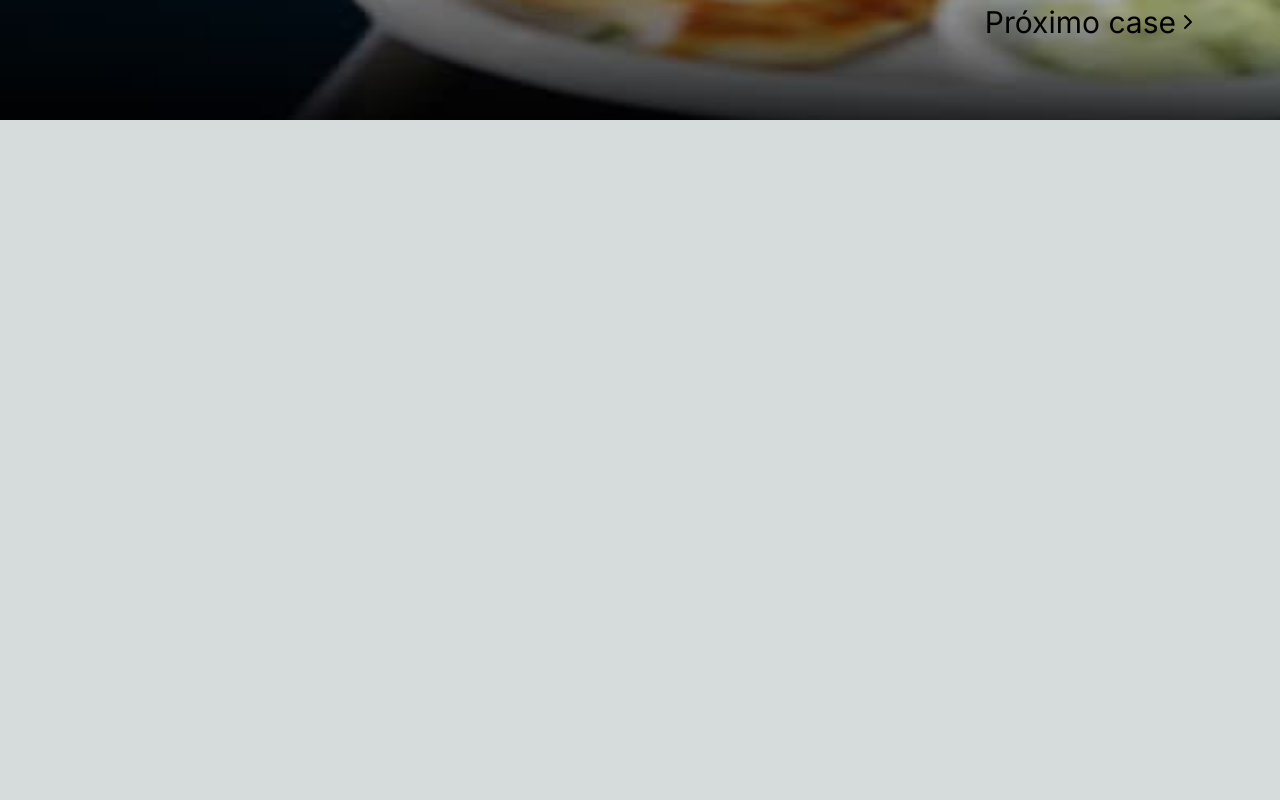
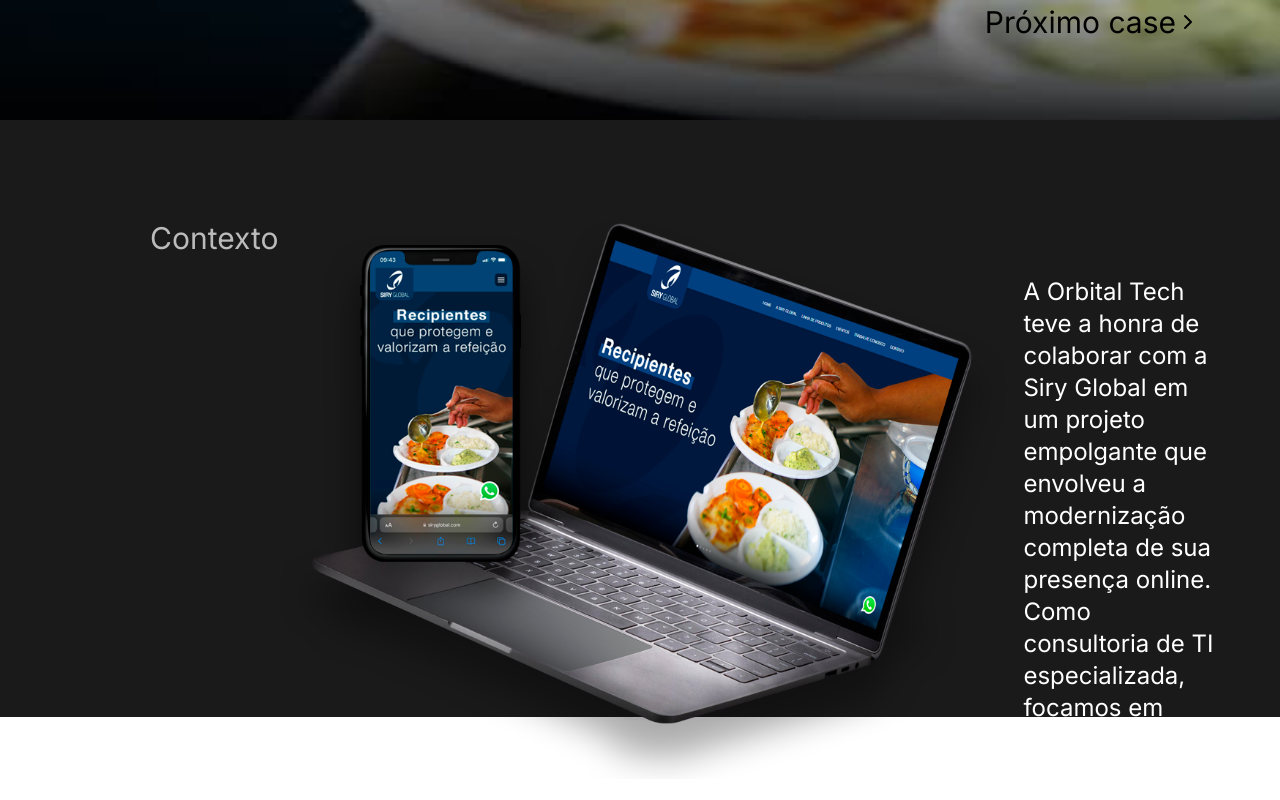
Before and after one commit to marcusdavanco/orbital-cases, a Next.js app: page /cases/siry-global in a window 1280 px wide. Shown: the part 760-1560 px from the top of the page. Before the commit the page ends 880 px from the top, so only its background shows below. Built offline with nearby package versions, Linux system fonts and the light colour scheme; what tailwindcss-animated would draw is missing.

Commit message:
chore: minor adjustments

```diff
--- a/src/app/cases/siry-global/page.tsx
+++ b/src/app/cases/siry-global/page.tsx
@@ -16,11 +16,11 @@ export default function page() {
         title="Site institucional"
         index={0}
       />
-      {/* <Section
+      <Section
         dark
         image={
           {
-            url: "/siry-global-contexto.png",
+            url: "/imagem-contexto-01.png",
             floating: true,
             height: 542,
             width: 729
@@ -57,7 +57,7 @@ export default function page() {
         dark
         title="Impacto"
         content={['O impacto desse projeto foi significativo para o negócio da Siry Global. A nova presença online resultou em um aumento notável na interação dos clientes com a marca. O site institucional recebeu elogios pela sua usabilidade e design, refletindo positivamente na imagem da empresa.', 'O hotsite do Evolution, por sua vez, gerou um aumento nas consultas e interesse pelo produto, resultando em um aumento nas conversões e nas vendas.']}
-      /> */}
+      />
     </main>
   );
 }
--- a/src/components/section.tsx
+++ b/src/components/section.tsx
@@ -33,38 +33,38 @@ export function Section({
 
   return (
     <section
-      className={`px-[150px] py-[100px] ${
+      className={`lg:px-[150px] px-6  lg:py-[100px] py-[50px] ${
         dark ? "bg-[#1A1A1A]" : "bg-[#FFF]"
       } w-full ${customHeight ? "h-[597px]" : ""}`}
     >
-      <div className="flex">
-        <div className="mr-4 min-w-[729px] relative">
+      <div className="flex flex-col lg:flex-row">
         <h6
-            className={`text-3xl opacity-70 mb-4 ${
+          className={`lg:text-3xl text-sm lg:font-normal font-semibold opacity-70 lg:mb-4 mb-6 ${
             dark ? "text-white" : "text-[#1A1A1A]"
           }`}
         >
           {title}
         </h6>
+        <div className="lg:mr-4 lg:min-w-[729px] relative  lg:order-1 order-2">
           {image?.url && (
             <Image
               src={image.url}
               width={image.width}
               height={image.height}
               alt="Web e Mobile"
-              className={`${image.floating ? "absolute" : "relative"} animate-fade`}
+              className={`lg:${image.floating ? "absolute" : "relative"}  animate-fade`}
               loading="lazy"
             />
           )}
         </div>
-        <div className="flex flex-col mt-14 space-y-8">
+        <div className="flex flex-col lg:mt-14 space-y-8 lg:mb-0 mb-10 lg:order-1 order-1">
           {content?.map((paragraph, index) => {
             return (
               <p
                 key={index}
                 className={`${
                   dark ? "text-white" : "text-[#1A1A1A]"
-                } text-2xl max-w-[960px] `}
+                } lg:text-2xl text-base max-w-[960px] `}
               >
                 {paragraph.includes(":") && !paragraph.endsWith(":") ? (
                   <>
```
Lines whose indentation alone changed are shown as unchanged.
